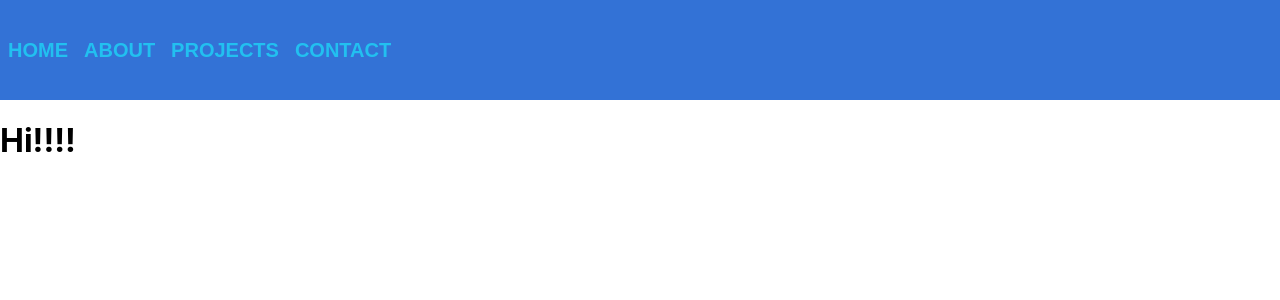
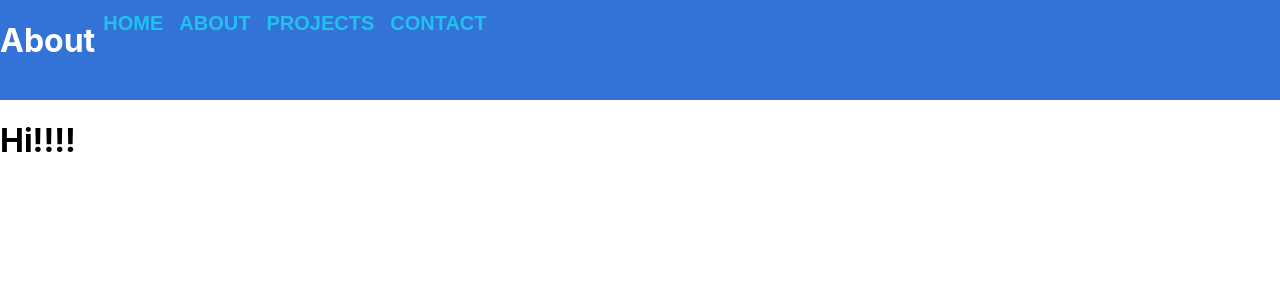
Before and after one commit to justin-glazer/Personal-Website, a React (Create React App) app in the folder personal-website/: page /About in a window 1280 px wide. Shown: the top 300 px of the page. Built offline with nearby package versions, Linux system fonts and the light colour scheme.

Commit message:
added page identifier

```diff
--- a/personal-website/src/About.tsx
+++ b/personal-website/src/About.tsx
@@ -4,7 +4,7 @@ import Navbar from "./Navbar";
 function About() {
     return (
         <>
-            <Navbar/>
+            <Navbar page='About'/>
             <h1>Hi!!!!</h1>
         </>
     )
--- a/personal-website/src/Contact.tsx
+++ b/personal-website/src/Contact.tsx
@@ -4,7 +4,7 @@ import Navbar from "./Navbar";
 function Contact() {
     return (
         <>
-          <Navbar/>
+          <Navbar page='Contact' />
           <h1>CONTACT</h1>
         </>
     )
--- a/personal-website/src/Landing.tsx
+++ b/personal-website/src/Landing.tsx
@@ -5,7 +5,7 @@ import Navbar from './Navbar';
 function Landing(){
     return (
         <>
-          <Navbar/>
+          <Navbar page='Home'/>
           <h1>Justin's Personal Website</h1>
         </>
     )
--- a/personal-website/src/Navbar.tsx
+++ b/personal-website/src/Navbar.tsx
@@ -3,14 +3,22 @@ import { Link } from 'react-router-dom';
 
 import { AppBar, Button } from '@mui/material';
 
-function Navbar() {
+type type = {
+    page: string
+}
 
+function Navbar({page}: type) {
     return(
         <AppBar position="static" sx={{flexDirection: 'row', boxShadow: 'none', height: '100px', padding: '0' }}>
-            <Button component={Link} to="/" sx={{ color: 'primary.light', fontSize: '20px', fontWeight: 'bold' }}>Home</Button>
-            <Button component={Link} to="/About" sx={{ color: 'primary.light', fontSize: '20px', fontWeight: 'bold' }}>About</Button>
-            <Button component={Link} to="/Projects" sx={{ color: 'primary.light', fontSize: '20px', fontWeight: 'bold' }}>Projects</Button>
-            <Button component={Link} to="/Contact" sx={{ color: 'primary.light', fontSize: '20px', fontWeight: 'bold' }}>Contact</Button>
+            <div>
+                <h1>{page}</h1>
+            </div>
+            <div>
+                <Button component={Link} to="/" sx={{ color: 'primary.light', fontSize: '20px', fontWeight: 'bold' }}>Home</Button>
+                <Button component={Link} to="/About" sx={{ color: 'primary.light', fontSize: '20px', fontWeight: 'bold' }}>About</Button>
+                <Button component={Link} to="/Projects" sx={{ color: 'primary.light', fontSize: '20px', fontWeight: 'bold' }}>Projects</Button>
+                <Button component={Link} to="/Contact" sx={{ color: 'primary.light', fontSize: '20px', fontWeight: 'bold' }}>Contact</Button>
+            </div>
         </AppBar>
     )
 }
--- a/personal-website/src/Projects.tsx
+++ b/personal-website/src/Projects.tsx
@@ -4,7 +4,7 @@ import Navbar from "./Navbar";
 function Project() {
     return (
         <>
-          <Navbar/>
+          <Navbar page = 'Projects'/>
           <h1>PROJECT</h1>
         </>
     )
```
